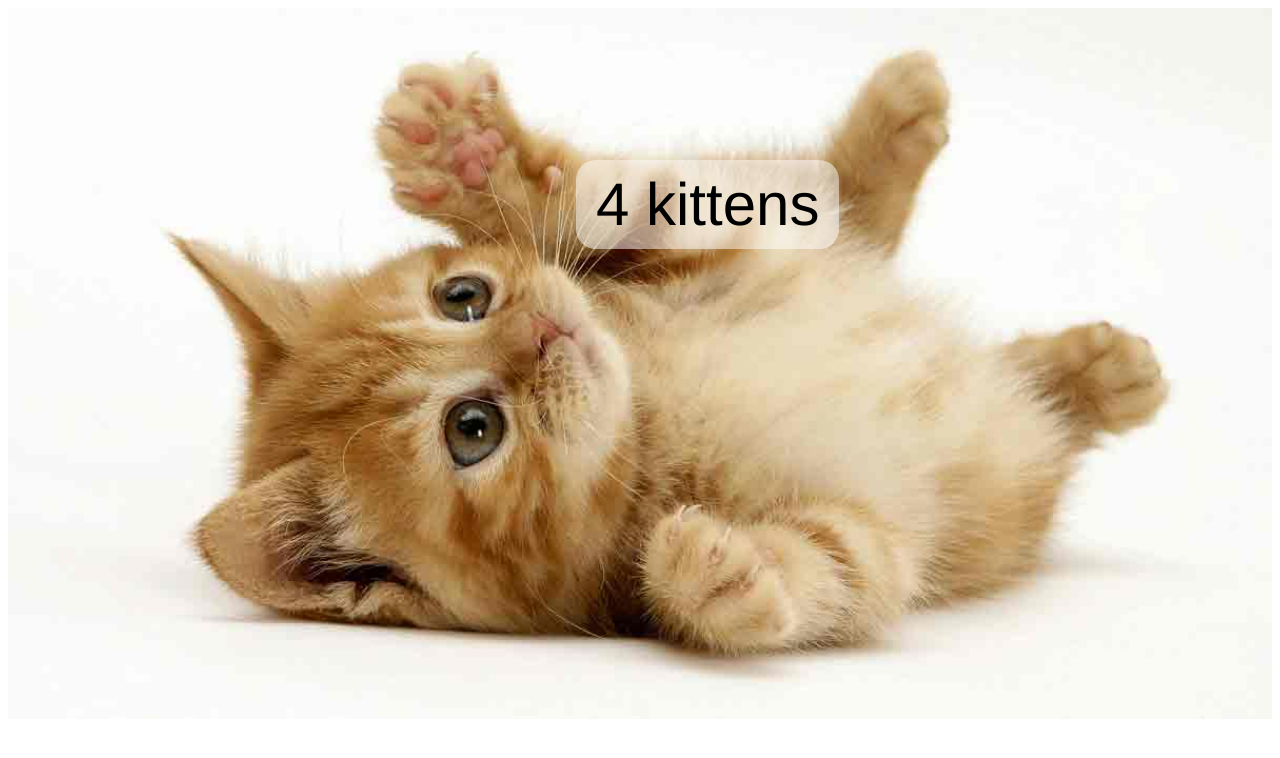
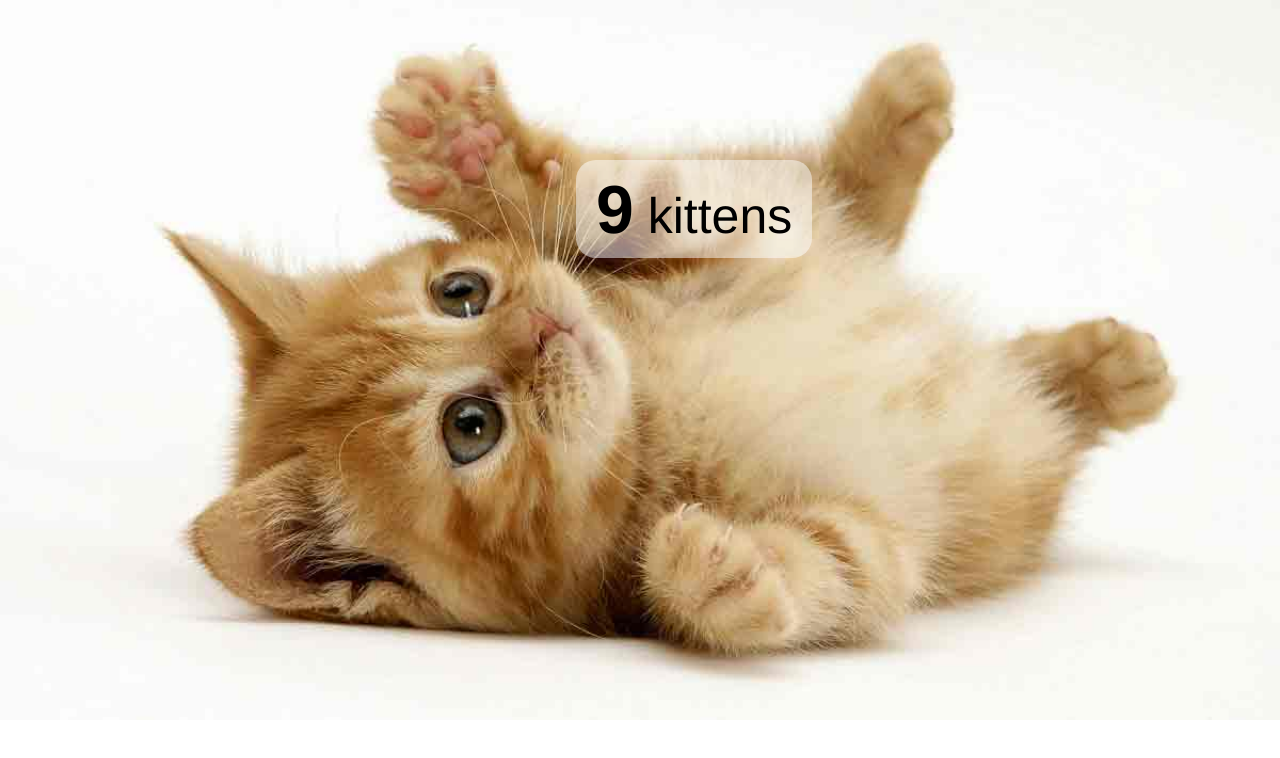
Before and after one commit to SpiderStrategies/diy-examples, a plain HTML site: page cat-counter/index.html in a window 1280 px wide. Drawn offline with Linux system fonts and the light colour scheme.

Commit message:
Updating the number of kittens automatically

```diff
--- a/cat-counter/index.html
+++ b/cat-counter/index.html
@@ -2,24 +2,39 @@
 <html>
 <head>
 <meta charset="utf-8">
+<script>
+  window.setInterval(function() {
+    var i = Math.floor((Math.random()*10)+2);
+    document.getElementById("number").innerHTML = i;
+  }, 2000);
+</script>
 <style>
-  body { background: #fff; }
-  img { width: 100%; }
+  body {
+    margin: 0;
+    background: #fff;
+  }
+  img {
+    width: 100%;
+  }
   .counter {
     position: absolute;
     top: 20%;
     left: 45%;
-    font-size: 60px;
+    font-size: 50px;
     background-color: rgba(255,255,255,0.5);
     padding: 10px 20px;
     border-radius: 20px;
     font-family: "HelveticaNeue-Light", "Helvetica Neue Light", "Helvetica Neue", Helvetica, Arial, "Lucida Grande", sans-serif;
-    font-weight: 300;
+    color: black;
+  }
+  .counter span {
+    font-weight: bold;
+    font-size: 68px;
   }
 </style>
 </head>
 <body>
   <img src="kitten.jpg">
-  <div class="counter">4 kittens</div>
+  <div class="counter"><span id="number">4</span> kittens</div>
 </body>
 </html>
```
